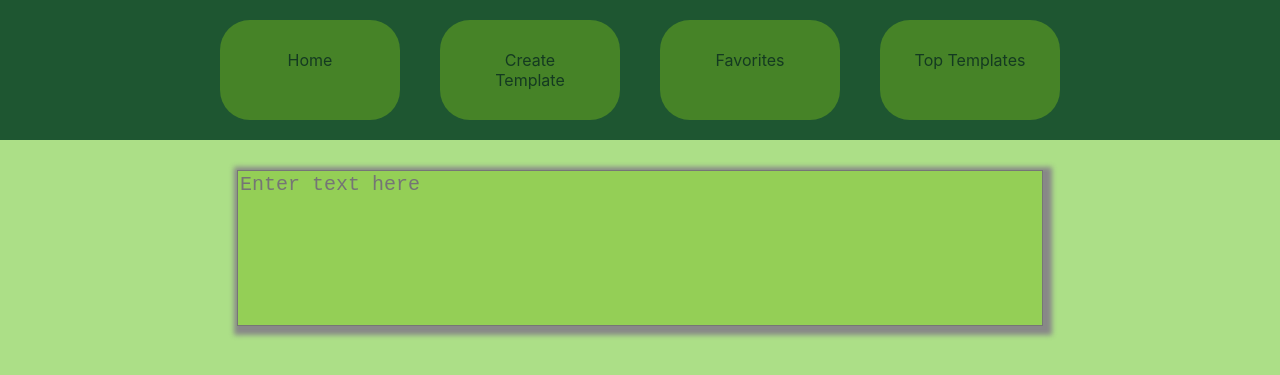
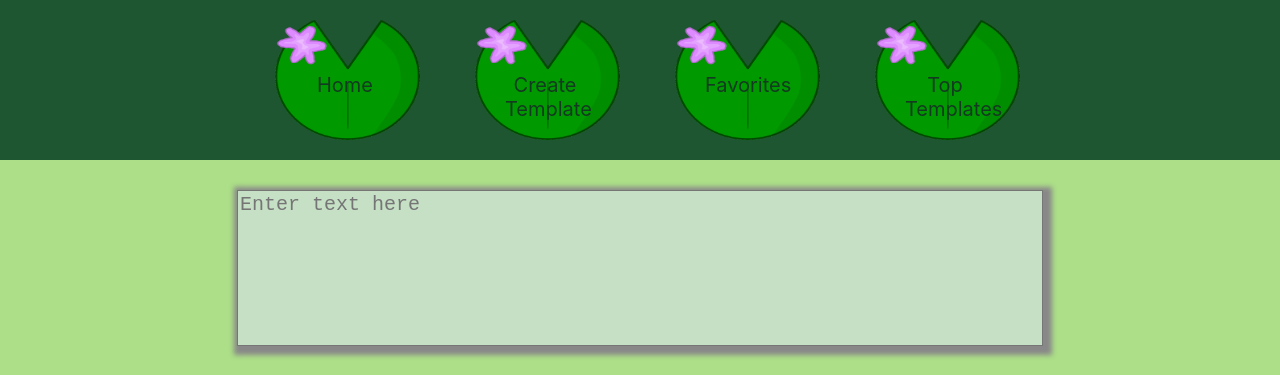
Before and after one commit to cgibsonmm/tadpole, a React (Create React App) app in the folder client/: page /build-brand-statment in a window 1280 px wide. Shown: the top 375 px of the page. Built offline with nearby package versions, Linux system fonts and the light colour scheme; no server answers.

Commit message:
lillystyle

```diff
--- a/client/src/App.css
+++ b/client/src/App.css
@@ -64,6 +64,12 @@ button:focus {
   flex-wrap: wrap;
   color: white;
   background-color: rgb(30, 86, 49);
+  height: 160px;
+  margin-left: 30px
+}
+
+.head {
+  background-color: rgb(30, 86, 49);
 }
 
 .links {
@@ -116,13 +122,23 @@ h4 {
 
 .links{
   color: white;
-  background-color: rgb(118,186,27,0.45);
+  /* background-color: rgb(118,186,27,0.45); */
+  background-image: url('./img/lilly.png');
+  background-size: 145px 120px;
+  background-repeat: no-repeat;
   margin: 20px;
-  border-radius: 30px;
+  /* border-radius: 30px; */
   color:rgb(20, 58, 33);
-  width: 120px;
+  width: 100px;
   text-align: center;
 
+}
+
+.home-nav {
+  margin-top: 23px;
+  margin-right: 20px;
+  font-size: 20px;
+  /* text-align: center; */
 }
 
 .submit {
@@ -179,7 +195,7 @@ h4 {
   -moz-box-shadow:    3px 3px 5px 6px #888888;
   -webkit-box-shadow: 3px 3px 5px 6px #888888;
   box-shadow:         3px 3px 5px 6px #888888;
-  background-color:rgb(118,186,27,0.45);
+  background-color:rgb(197, 224, 197);
 }
 
 .instructions {
@@ -200,7 +216,7 @@ flex-direction: column;
   border-radius: 30px;
   width: 110px;
   height: 30px;
-  font-size: 15px;
+  font-size: 20px;
 }
 
 /* a:link {
--- a/client/src/components/sharedComponents/Nav.js
+++ b/client/src/components/sharedComponents/Nav.js
@@ -5,12 +5,12 @@ import {Link} from "react-router-dom";
 
 export default function Nav() {
   return (
-    <header>
+    <header className="head">
       <div className="nav">
-      <Link to="/" className="links">Home</Link>
-      <Link to="/createtemplate" className="links">Create Template</Link>
-      <Link to="/favorites" className="links">Favorites</Link>
-      <Link to="/toptemplates" className="links">Top Templates</Link>
+      <Link to="/" className="links"><p className="home-nav">Home</p></Link>
+      <Link to="/createtemplate" className="links"><p className="home-nav">Create Template</p></Link>
+      <Link to="/favorites" className="links"><p className="home-nav">Favorites</p></Link>
+      <Link to="/toptemplates" className="links"><p className="home-nav">Top Templates</p></Link>
       </div>
     </header>
   )
```
Also changed, not shown: client/src/img/kisspng-water-lily-free-content-clip-art-lily-pad-picture-5a89b0f6276911.3226148015189731741614.png (deleted), client/src/img/lilly.png (renamed from client/src/img/kisspng-water-lily-free-content-clip-art-lily-pad-picture-5a89b0f6276911.3226148015189731741614 (1).png).
